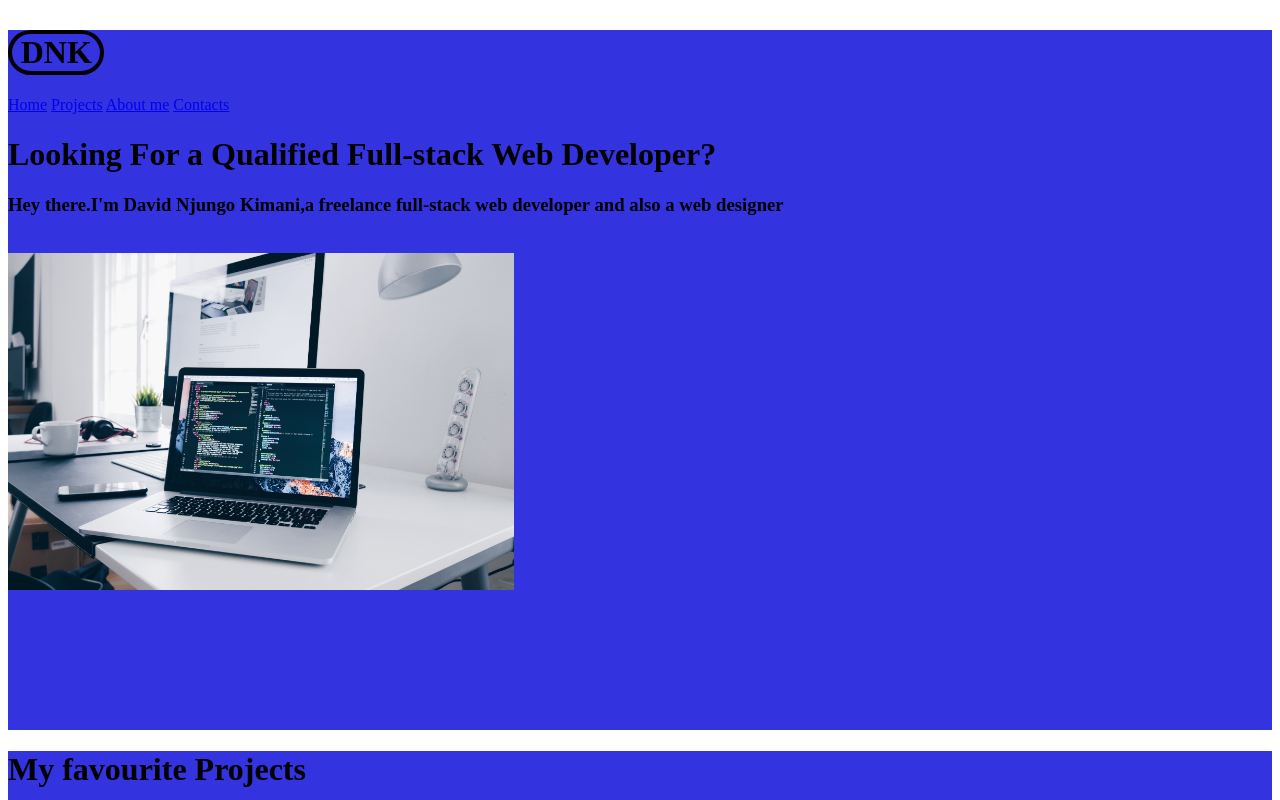
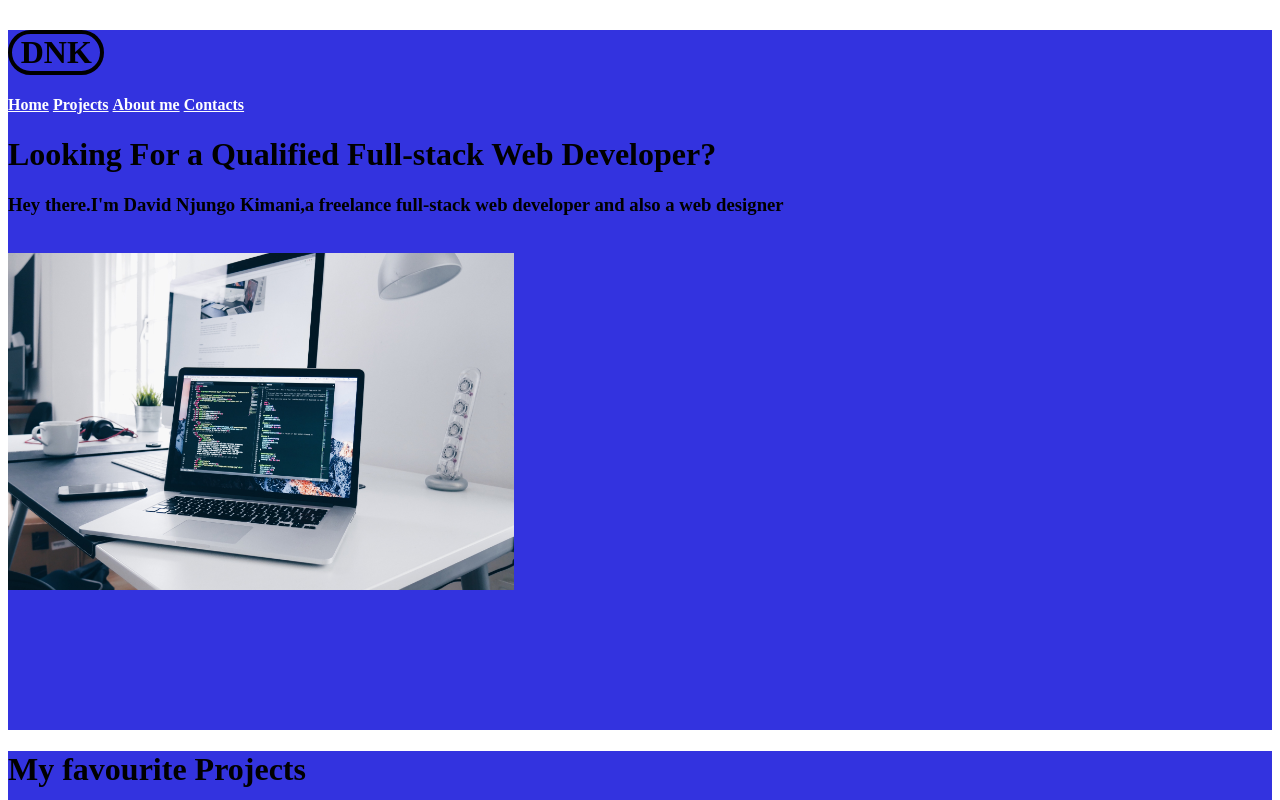
Before and after one commit to david-njungo/My-portfolio, a plain HTML site: page index.html in a window 1280 px wide. Shown: the top 800 px of the page. Drawn offline with Linux system fonts and the light colour scheme.

Commit message:
add a:link styles

```diff
--- a/index.css
+++ b/index.css
@@ -12,3 +12,7 @@
     text-align: center;
     margin-top: 30px;
 }
+a:link{
+    color: white;
+    font-weight: 700;
+}
```
